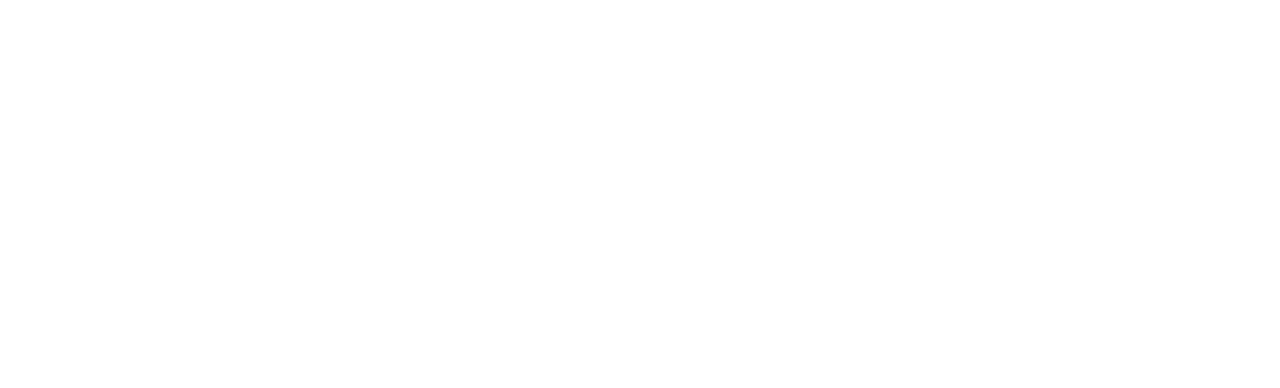
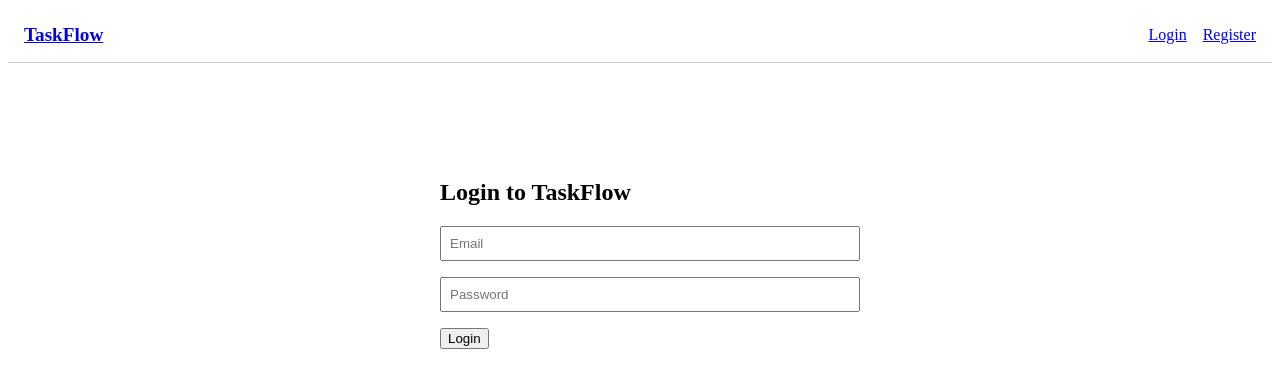
Before and after one commit to devangdhakaai-create/taskflow-app, a React (Vite) app: page /login in a window 1280 px wide. Before the commit this address had no page. Shown: the top 388 px of the page. Built offline with nearby package versions, Linux system fonts and the light colour scheme.

Commit message:
connect React to FastAPI with JWT auth, protected routes, and real API calls

```diff
--- a/src/App.jsx
+++ b/src/App.jsx
@@ -1,22 +1,58 @@
-// import Counter from './components/Counter'
-// import Counter from './components/LightSwitch'
-// import TaskList from './components/TaskList'
-import { Routes, Route, Navigate} from "react-router-dom"
+// // import Counter from './components/Counter'
+// // import Counter from './components/LightSwitch'
+// // import TaskList from './components/TaskList'
+// import { Routes, Route, Navigate} from "react-router-dom"
+// import TasksPage from './pages/TasksPage'
+// import TaskDetailPage from './pages/TaskDetailPage'
+// import Navbar from './components/Navbar'
+
+// function App() {
+//   return (
+//     <div>
+//       <navbar />
+//       <div style={{padding: '0 1rem'}}>
+//       <Routes>
+//         <Route path="/" element={<Navigate to="tasks"/>}/>
+//         <Route path="/tasks" element={<TasksPage/>} />
+//         <Route path="/tasks/:id" element={<TaskDetailPage />} />
+//       </Routes>
+//     </div>
+//     </div>
+//   )
+// }
+
+// export default App
+
+
+import { Routes, Route, Navigate } from "react-router-dom"
 import TasksPage from './pages/TasksPage'
 import TaskDetailPage from './pages/TaskDetailPage'
+import LoginPage from './pages/LoginPage'
+import RegisterPage from './pages/RegisterPage'
+import ProtectedRoute from './components/ProtectedRoute'
 import Navbar from './components/Navbar'
 
 function App() {
   return (
     <div>
-      <navbar />
-      <div style={{padding: '0 1rem'}}>
-      <Routes>
-        <Route path="/" element={<Navigate to="tasks"/>}/>
-        <Route path="/tasks" element={<TasksPage/>} />
-        <Route path="/tasks/:id" element={<TaskDetailPage />} />
-      </Routes>
-    </div>
+      <Navbar />
+      <div style={{ padding: '0 1rem' }}>
+        <Routes>
+          <Route path="/" element={<Navigate to="/tasks" />} />
+          <Route path="/login" element={<LoginPage />} />
+          <Route path="/register" element={<RegisterPage />} />
+          <Route path="/tasks" element={
+            <ProtectedRoute>
+              <TasksPage />
+            </ProtectedRoute>
+          } />
+          <Route path="/tasks/:id" element={
+            <ProtectedRoute>
+              <TaskDetailPage />
+            </ProtectedRoute>
+          } />
+        </Routes>
+      </div>
     </div>
   )
 }
--- /dev/null
+++ b/src/api/axios.js
@@ -0,0 +1,17 @@
+import axios from 'axios'
+
+// Base URL for all API calls
+const api = axios.create({
+  baseURL: 'http://localhost:8000',
+})
+
+// Before every request, attach the token if it exists
+api.interceptors.request.use((config) => {
+  const token = localStorage.getItem('token')
+  if (token) {
+    config.headers.Authorization = `Bearer ${token}`
+  }
+  return config
+})
+
+export default api
--- a/src/components/Navbar.jsx
+++ b/src/components/Navbar.jsx
@@ -1,11 +1,43 @@
-import { Link } from 'react-router-dom'
+// import { Link } from 'react-router-dom'
+
+// function Navbar() {
+//   return (
+//     <nav style={{ padding: '1rem', borderBottom: '1px solid #ccc', marginBottom: '1rem' }}>
+//       <Link to="/tasks" style={{ marginRight: '1rem', fontWeight: 'bold', fontSize: '1.2rem' }}>
+//         TaskFlow
+//       </Link>
+//     </nav>
+//   )
+// }
+
+// export default Navbar
+
+import { Link, useNavigate } from 'react-router-dom'
 
 function Navbar() {
+  const navigate = useNavigate()
+  const token = localStorage.getItem('token')
+
+  const handleLogout = () => {
+    localStorage.removeItem('token')
+    navigate('/login')
+  }
+
   return (
-    <nav style={{ padding: '1rem', borderBottom: '1px solid #ccc', marginBottom: '1rem' }}>
-      <Link to="/tasks" style={{ marginRight: '1rem', fontWeight: 'bold', fontSize: '1.2rem' }}>
+    <nav style={{ padding: '1rem', borderBottom: '1px solid #ccc', marginBottom: '1rem', display: 'flex', justifyContent: 'space-between', alignItems: 'center' }}>
+      <Link to="/tasks" style={{ fontWeight: 'bold', fontSize: '1.2rem' }}>
         TaskFlow
       </Link>
+      <div>
+        {token ? (
+          <button onClick={handleLogout}>Logout</button>
+        ) : (
+          <>
+            <Link to="/login" style={{ marginRight: '1rem' }}>Login</Link>
+            <Link to="/register">Register</Link>
+          </>
+        )}
+      </div>
     </nav>
   )
 }
--- /dev/null
+++ b/src/components/ProtectedRoute.jsx
@@ -0,0 +1,15 @@
+import { Navigate } from 'react-router-dom'
+
+function ProtectedRoute({ children }) {
+  const token = localStorage.getItem('token')
+
+  // If no token, redirect to login
+  if (!token) {
+    return <Navigate to="/login" />
+  }
+
+  // Token exists, render the page
+  return children
+}
+
+export default ProtectedRoute
--- a/src/components/TaskCard.jsx
+++ b/src/components/TaskCard.jsx
@@ -34,7 +34,7 @@
             setEditTitle(title)
             setIsEditing(true)
           }}>Edit</button>
-          <button onClick={() => onToggle(id)}>Toggle</button>
+          <button onClick={() => onToggle(id, done)}>Toggle</button>
           <button onClick={() => onRemove(id)}>Delete</button>
         </div>
 
--- a/src/components/TaskList.jsx
+++ b/src/components/TaskList.jsx
@@ -1,65 +1,163 @@
-import { useState } from 'react'
+// import { useState } from 'react'
+// import TaskCard from './TaskCard'
+// import AddTaskForm from './AddTaskForm'
+// import { useEffect} from 'react'
+
+// function TaskList() {
+//   const [tasks, setTasks] = useState([])
+// useEffect(() => {
+//     // simulating an API call with setTimeout
+//     setTimeout(() => {
+//       try {
+//         const fetchedTasks = [
+//           { id: 1, title: "Buy groceries", done: false },
+//           { id: 2, title: "Walk the dog", done: true },
+//           { id: 3, title: "Finish TaskFlow", done: false }
+//         ]
+//         setTasks(fetchedTasks)
+//         setIsLoading(false)
+//       } catch (err) {
+//         setError('Failed to load tasks')
+//         setIsLoading(false)
+//       }
+//     }, 1500)
+//   }, [])
+
+//   const removeTask = (id) => {
+//     setTasks(tasks.filter((task) => task.id !== id))
+//   }
+
+//   const toggleTask = (id) => {
+//     setTasks(
+//       tasks.map((task) =>
+//         task.id === id ? { ...task, done: !task.done } : task
+//       )
+//     )
+//   }
+
+//   const addTask = (title) => {
+//     const newTask = {
+//       id: Date.now(),
+//       title: title,
+//       done: false
+//     }
+//     setTasks([...tasks, newTask])
+//   }
+
+//   const editTask = (id, newTitle) => {
+//     setTasks(
+//       tasks.map((task) =>
+//       task.id === id ? {...task, title: newTitle} : task
+//       )
+//     )
+//   }
+//   const [isLoading, setIsLoading] = useState(true)
+//   const [error, setError] = useState(null)
+//   return (
+//     <div>
+//       {isLoading && <p>Loading tasks...</p>}
+
+//       {error && <p>{error}</p>}
+
+//       {!isLoading && !error && (
+//         <div>
+//           <p>
+//             Total: {tasks.length} |
+//             Completed: {tasks.filter(task => task.done).length} |
+//             Pending: {tasks.filter(task => !task.done).length}
+//           </p>
+//           <AddTaskForm onAdd={addTask} />
+//           {tasks.map((task) => (
+//             <TaskCard
+//               key={task.id}
+//               id={task.id}
+//               title={task.title}
+//               done={task.done}
+//               onRemove={removeTask}
+//               onToggle={toggleTask}
+//               onEdit={editTask}
+//             />
+//           ))}
+//         </div>
+//       )}
+//     </div>
+//   )
+// }
+
+// export default TaskList
+
+
+
+
+import { useState, useEffect } from 'react'
 import TaskCard from './TaskCard'
 import AddTaskForm from './AddTaskForm'
-import { useEffect} from 'react'
+import api from '../api/axios'
 
 function TaskList() {
   const [tasks, setTasks] = useState([])
+  const [isLoading, setIsLoading] = useState(true)
+  const [error, setError] = useState(null)
+
+  // Fetch tasks from real API on mount
   useEffect(() => {
-    // simulating an API call with setTimeout
-    setTimeout(() => {
+    const fetchTasks = async () => {
       try {
-        const fetchedTasks = [
-          { id: 1, title: "Buy groceries", done: false },
-          { id: 2, title: "Walk the dog", done: true },
-          { id: 3, title: "Finish TaskFlow", done: false }
-        ]
-        setTasks(fetchedTasks)
+        const response = await api.get('/tasks/')
+        setTasks(response.data)
         setIsLoading(false)
       } catch (err) {
         setError('Failed to load tasks')
         setIsLoading(false)
       }
-    }, 1500)
+    }
+    fetchTasks()
   }, [])
 
-  const removeTask = (id) => {
-    setTasks(tasks.filter((task) => task.id !== id))
+  const addTask = async (title) => {
+    try {
+      const response = await api.post('/tasks/', { title, done: false })
+      setTasks([...tasks, response.data])
+    } catch (err) {
+      alert('Failed to add task')
+    }
   }
 
-  const toggleTask = (id) => {
-    setTasks(
-      tasks.map((task) =>
-        task.id === id ? { ...task, done: !task.done } : task
-      )
-    )
+  const removeTask = async (id) => {
+    try {
+      await api.delete(`/tasks/${id}`)
+      setTasks(tasks.filter((task) => task.id !== id))
+    } catch (err) {
+      alert('Failed to delete task')
+    }
   }
 
-  const addTask = (title) => {
-    const newTask = {
-      id: Date.now(),
-      title: title,
-      done: false
+  const toggleTask = async (id, currentDone) => {
+    try {
+      const response = await api.put(`/tasks/${id}`, { done: !currentDone })
+      setTasks(tasks.map((task) =>
+        task.id === id ? response.data : task
+      ))
+    } catch (err) {
+      alert('Failed to update task')
     }
-    setTasks([...tasks, newTask])
   }
 
-  const editTask = (id, newTitle) => {
-    setTasks(
-      tasks.map((task) =>
-      task.id === id ? {...task, title: newTitle} : task
-      )
-    )
+  const editTask = async (id, newTitle) => {
+    try {
+      const response = await api.put(`/tasks/${id}`, { title: newTitle })
+      setTasks(tasks.map((task) =>
+        task.id === id ? response.data : task
+      ))
+    } catch (err) {
+      alert('Failed to edit task')
     }
-  const [isLoading, setIsLoading] = useState(true)
-  const [error, setError] = useState(null)
+  }
+
+  if (isLoading) return <p>Loading tasks...</p>
+  if (error) return <p>{error}</p>
+
   return (
-    <div>
-      {isLoading && <p>Loading tasks...</p>}
-
-      {error && <p>{error}</p>}
-
-      {!isLoading && !error && (
     <div>
       <p>
         Total: {tasks.length} |
@@ -79,8 +177,6 @@
         />
       ))}
     </div>
-      )}
-    </div>
   )
 }
 
--- /dev/null
+++ b/src/pages/LoginPage.jsx
@@ -0,0 +1,74 @@
+import { useState } from 'react'
+import { useNavigate } from 'react-router-dom'
+import axios from 'axios'
+
+function LoginPage() {
+  const [email, setEmail] = useState('')
+  const [password, setPassword] = useState('')
+  const [error, setError] = useState('')
+  const [isLoading, setIsLoading] = useState(false)
+  const navigate = useNavigate()
+
+  const handleSubmit = async (e) => {
+    e.preventDefault()
+    setError('')
+    setIsLoading(true)
+
+    try {
+      // Login expects form data, not JSON
+      const formData = new URLSearchParams()
+      formData.append('username', email)
+      formData.append('password', password)
+      formData.append('grant_type', 'password')
+
+      const response = await axios.post(
+        'http://localhost:8000/auth/login',
+        formData
+      )
+
+      // Store token in localStorage
+      localStorage.setItem('token', response.data.access_token)
+
+      // Redirect to tasks
+      navigate('/tasks')
+    } catch (err) {
+      setError('Invalid email or password')
+    } finally {
+      setIsLoading(false)
+    }
+  }
+
+  return (
+    <div style={{ maxWidth: '400px', margin: '4rem auto', padding: '2rem' }}>
+      <h2>Login to TaskFlow</h2>
+      <form onSubmit={handleSubmit}>
+        <div style={{ marginBottom: '1rem' }}>
+          <input
+            type="email"
+            placeholder="Email"
+            value={email}
+            onChange={(e) => setEmail(e.target.value)}
+            style={{ width: '100%', padding: '0.5rem' }}
+            required
+          />
+        </div>
+        <div style={{ marginBottom: '1rem' }}>
+          <input
+            type="password"
+            placeholder="Password"
+            value={password}
+            onChange={(e) => setPassword(e.target.value)}
+            style={{ width: '100%', padding: '0.5rem' }}
+            required
+          />
+        </div>
+        {error && <p style={{ color: 'red' }}>{error}</p>}
+        <button type="submit" disabled={isLoading}>
+          {isLoading ? 'Logging in...' : 'Login'}
+        </button>
+      </form>
+    </div>
+  )
+}
+
+export default LoginPage
--- /dev/null
+++ b/src/pages/RegisterPage.jsx
@@ -0,0 +1,65 @@
+import { useState } from 'react'
+import { useNavigate, Link } from 'react-router-dom'
+import axios from 'axios'
+
+function RegisterPage() {
+  const [email, setEmail] = useState('')
+  const [password, setPassword] = useState('')
+  const [error, setError] = useState('')
+  const [isLoading, setIsLoading] = useState(false)
+  const navigate = useNavigate()
+
+  const handleSubmit = async (e) => {
+    e.preventDefault()
+    setError('')
+    setIsLoading(true)
+
+    try {
+      await axios.post('http://localhost:8000/auth/register', {
+        email,
+        password
+      })
+      // After register, go to login
+      navigate('/login')
+    } catch (err) {
+      setError(err.response?.data?.detail || 'Registration failed')
+    } finally {
+      setIsLoading(false)
+    }
+  }
+
+  return (
+    <div style={{ maxWidth: '400px', margin: '4rem auto', padding: '2rem' }}>
+      <h2>Create Account</h2>
+      <form onSubmit={handleSubmit}>
+        <div style={{ marginBottom: '1rem' }}>
+          <input
+            type="email"
+            placeholder="Email"
+            value={email}
+            onChange={(e) => setEmail(e.target.value)}
+            style={{ width: '100%', padding: '0.5rem' }}
+            required
+          />
+        </div>
+        <div style={{ marginBottom: '1rem' }}>
+          <input
+            type="password"
+            placeholder="Password"
+            value={password}
+            onChange={(e) => setPassword(e.target.value)}
+            style={{ width: '100%', padding: '0.5rem' }}
+            required
+          />
+        </div>
+        {error && <p style={{ color: 'red' }}>{error}</p>}
+        <button type="submit" disabled={isLoading}>
+          {isLoading ? 'Creating account...' : 'Register'}
+        </button>
+        <p>Already have an account? <Link to="/login">Login</Link></p>
+      </form>
+    </div>
+  )
+}
+
+export default RegisterPage
```
Lines whose indentation alone changed are shown as unchanged.
